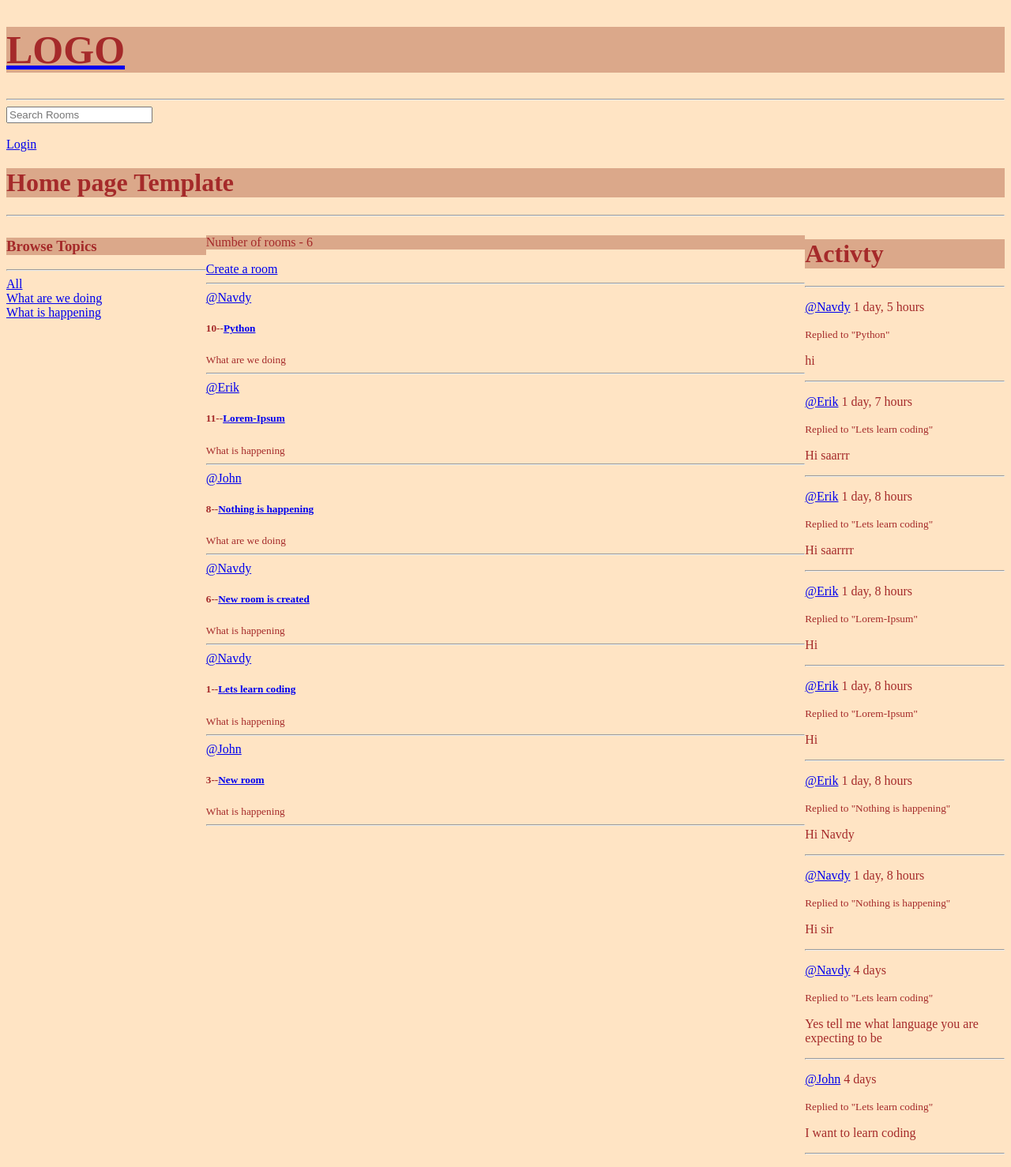
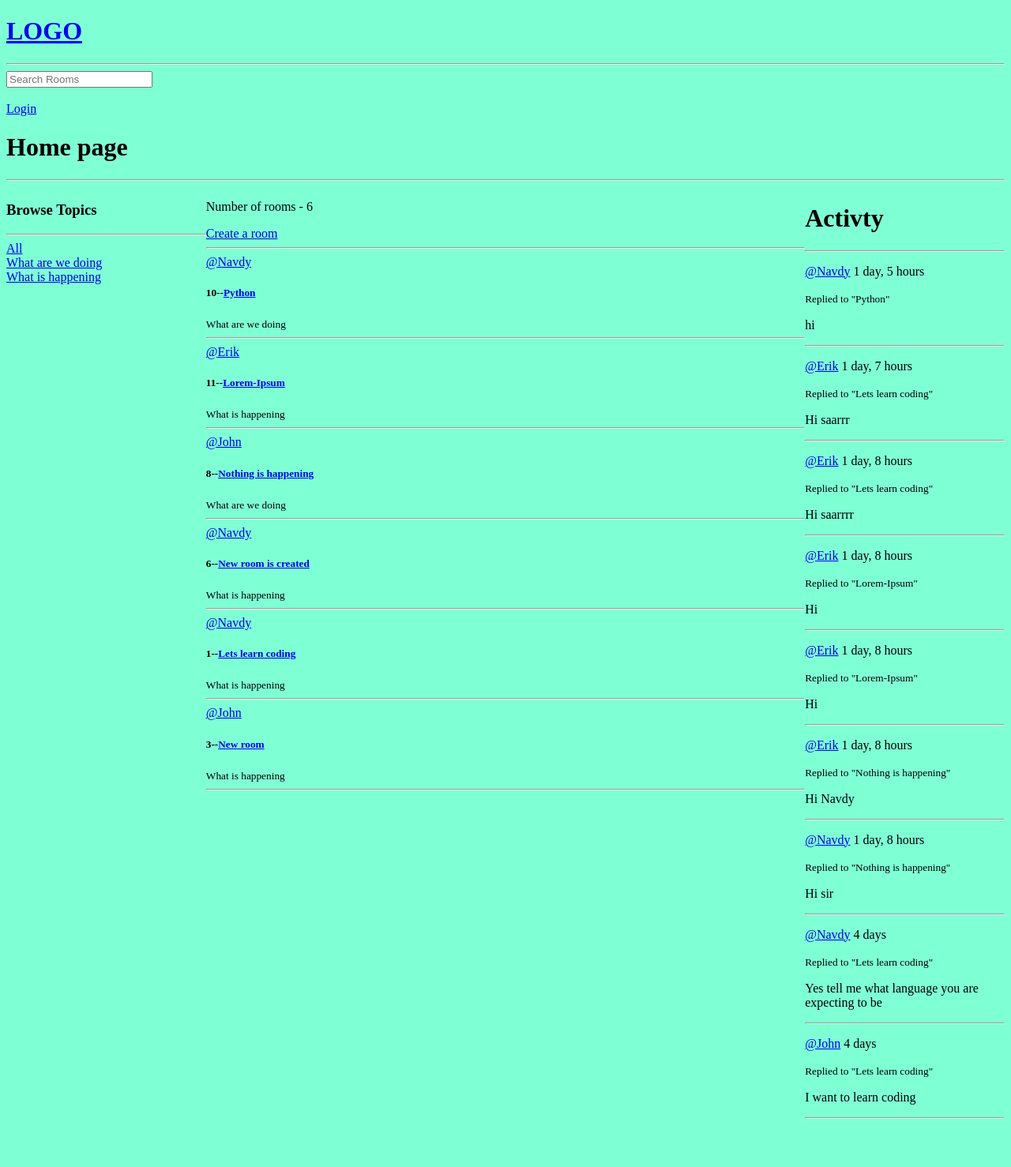
Before and after one commit to NAVDEEP-RAJ/Django-Practise, a Django app: page / in a window 1280 px wide. Shown: the whole page at 79% size. After the commit the page ends 1417 px from the top, so only its background shows below. Run offline with Django 4.2, Linux system fonts and the light colour scheme; data comes from the database, SQL or seed files in the repository.

Commit message:
New css tried out

```diff
--- a/Django-Practise/studybuddy/studbud/base/templates/base/activity_component.html
+++ b/Django-Practise/studybuddy/studbud/base/templates/base/activity_component.html
@@ -1,4 +1,4 @@
-<h1 style="background-color:rgb(219, 168, 138);color:brown">Activty</h1><hr>
+<h1>Activty</h1><hr>
         {% for msg in room_messages %}
         <div>
             <p><a href="{% url 'profile-user' msg.user.id %}">@{{msg.user}}</a>    {{msg.added|timesince}}</p>
--- a/Django-Practise/studybuddy/studbud/base/templates/base/feed_component.html
+++ b/Django-Practise/studybuddy/studbud/base/templates/base/feed_component.html
@@ -1,5 +1,5 @@
 {% for room in rooms%}
-        <body style="background-color:bisque;color:brown">
+        <body>
             <div>
                 <a href="{% url 'profile-user' room.host.id %}"> @{{room.host.username}}</a>
                 <h5>{{room.id}}--<a href="{% url 'room' room.id %}">{{room.name}}</a></h5>
--- a/Django-Practise/studybuddy/studbud/base/templates/base/home.html
+++ b/Django-Practise/studybuddy/studbud/base/templates/base/home.html
@@ -1,6 +1,6 @@
 {% extends 'main.html' %}
 {% block content %}
-<h1 style="background-color:rgb(219, 168, 138);color:brown">Home page Template</h1><hr>
+<h1>Home page</h1><hr>
 <style>
     .home_container{
         display:grid;
@@ -18,7 +18,7 @@
     </div>
 
     <div>
-        <p style="color:brown;background-color:rgb(219, 168, 138);"> Number of rooms - {{room_count}}</p>
+        <p> Number of rooms - {{room_count}}</p>
         <a href="{% url 'create-room' %}"> Create a room</a>
         <hr>
         {% include 'base/feed_component.html' %}
--- a/Django-Practise/studybuddy/studbud/base/templates/base/login_register.html
+++ b/Django-Practise/studybuddy/studbud/base/templates/base/login_register.html
@@ -21,13 +21,13 @@
 
 {% elif page == 'register' %}
 
-<div style="background-color:chocolate">
+<div>
     <form method="POST" action="">
         {% csrf_token %}
         <hr><br>
         {{ form.as_p }}
 
-        <input type="submit" value="Register" style="background-color: aqua" />
+        <input type="submit" value="Register"/>
         <p>Already signed up?</p>
         <a href="{% url 'login' %}">Sign in now!!</a>
 
--- a/Django-Practise/studybuddy/studbud/base/templates/base/profile.html
+++ b/Django-Practise/studybuddy/studbud/base/templates/base/profile.html
@@ -1,7 +1,7 @@
 {% extends 'main.html' %}
 
 {%block content%}
-    <p style="color:brown;">{{user}}</p>
+    <p>{{user}}</p>
     <style>
         .profile-container{
             display: grid;
--- a/Django-Practise/studybuddy/studbud/base/templates/base/topics_component.html
+++ b/Django-Practise/studybuddy/studbud/base/templates/base/topics_component.html
@@ -1,4 +1,4 @@
-<h3 style="background-color:rgb(219, 168, 138);color:brown"">Browse Topics</h3>
+<h3>Browse Topics</h3>
         <hr>
         <div>
             <a href="{% url 'home' %}">All</a>
--- /dev/null
+++ b/Django-Practise/studybuddy/studbud/static/styles/main.css
@@ -0,0 +1,3 @@
+body{
+    background-color: aquamarine;
+}
--- a/Django-Practise/studybuddy/studbud/studbud/settings.py
+++ b/Django-Practise/studybuddy/studbud/studbud/settings.py
@@ -120,6 +120,10 @@ USE_TZ = True
 
 STATIC_URL = 'static/'
 
+STATICFILES_DIRS = [
+    BASE_DIR / 'static',
+]
+
 # Default primary key field type
 # https://docs.djangoproject.com/en/4.2/ref/settings/#default-auto-field
 
--- a/Django-Practise/studybuddy/studbud/templates/main.html
+++ b/Django-Practise/studybuddy/studbud/templates/main.html
@@ -1,11 +1,12 @@
 <!DOCTYPE html>
+{% load static %}
 <html>
 <head>
     <meta charset="utf-8">
     <meta http-equiv="X-UA-Compatible" content="IE=edge">
     <title>StudyBud</title>
     <meta name="viewport" content="width=device-width, initial-scale=1">
-    <!--link rel="stylesheet" type="text/css" media="screen" href="main.css">-->
+    <link rel="stylesheet" type="text/css" media="screen" href="{% static 'styles/main.css' %}">
 </head>
 
 <body>
@@ -18,6 +19,7 @@
 {% endfor %}
 </ul>
 {% endif %}
+
 {% block content %}
 
 
--- a/Django-Practise/studybuddy/studbud/templates/navbar.html
+++ b/Django-Practise/studybuddy/studbud/templates/navbar.html
@@ -1,5 +1,5 @@
 <a href="/">
-    <h1 style="font-size:50px;color:brown;background-color:rgb(219, 168, 138) ;">LOGO</h1>
+    <h1>LOGO</h1>
 </a><hr>
 {% if request.path == '/' %}
 <form method="GET" action="{% url 'home' %}">
```
Also changed, not shown: Django-Practise/studybuddy/studbud/static/images/images.jpg (added).
